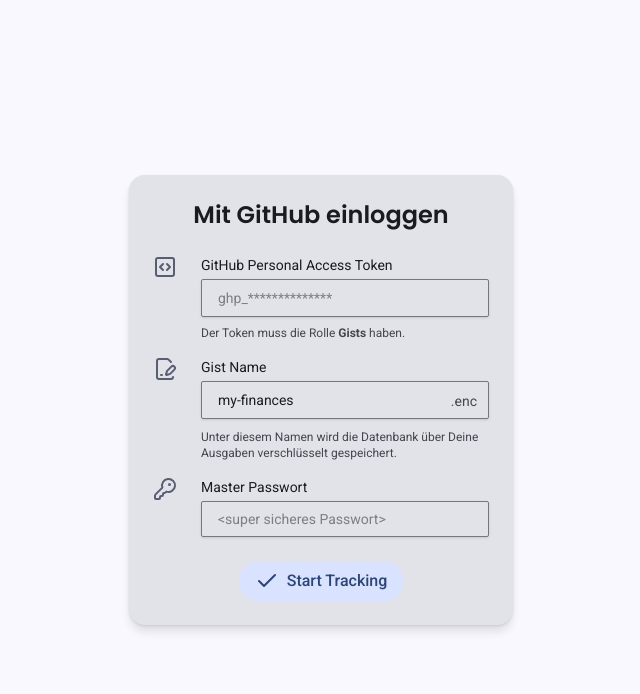
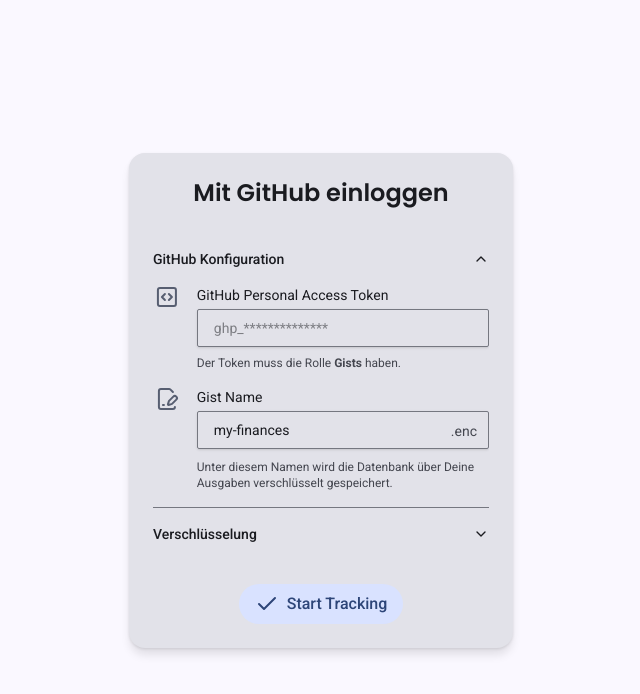
Before and after one commit to jgoedde/Finances, a React (Vite) app: page /setup in a window 1280 px wide. Shown: the top 694 px of the page, without its empty margins (319-959 px from the left). Built offline with nearby package versions, Linux system fonts and the light colour scheme; what tailwindcss-motion would draw is missing.

Commit message:
accordionize

```diff
--- a/package.json
+++ b/package.json
@@ -23,6 +23,7 @@
         "@mantine/hooks": "^8.2.1",
         "@material/material-color-utilities": "^0.3.0",
         "@octokit/rest": "^22.0.0",
+        "@radix-ui/react-accordion": "^1.2.11",
         "@radix-ui/react-alert-dialog": "^1.1.14",
         "@radix-ui/react-avatar": "^1.1.10",
         "@radix-ui/react-checkbox": "^1.3.2",
--- /dev/null
+++ b/src/components/ui/accordion.tsx
@@ -0,0 +1,64 @@
+import * as React from "react";
+import * as AccordionPrimitive from "@radix-ui/react-accordion";
+import { ChevronDownIcon } from "lucide-react";
+
+import { cn } from "@/lib/utils";
+
+function Accordion({
+    ...props
+}: React.ComponentProps<typeof AccordionPrimitive.Root>) {
+    return <AccordionPrimitive.Root data-slot="accordion" {...props} />;
+}
+
+function AccordionItem({
+    className,
+    ...props
+}: React.ComponentProps<typeof AccordionPrimitive.Item>) {
+    return (
+        <AccordionPrimitive.Item
+            data-slot="accordion-item"
+            className={cn("border-outline border-b last:border-b-0", className)}
+            {...props}
+        />
+    );
+}
+
+function AccordionTrigger({
+    className,
+    children,
+    ...props
+}: React.ComponentProps<typeof AccordionPrimitive.Trigger>) {
+    return (
+        <AccordionPrimitive.Header className="flex">
+            <AccordionPrimitive.Trigger
+                data-slot="accordion-trigger"
+                className={cn(
+                    "focus-visible:border-ring focus-visible:ring-ring/50 flex flex-1 items-start justify-between gap-4 rounded-md py-4 text-left text-sm font-medium transition-all outline-none hover:underline focus-visible:ring-[3px] disabled:pointer-events-none disabled:opacity-50 [&[data-state=open]>svg]:rotate-180",
+                    className,
+                )}
+                {...props}
+            >
+                {children}
+                <ChevronDownIcon className="text-muted-foreground pointer-events-none size-4 shrink-0 translate-y-0.5 transition-transform duration-200" />
+            </AccordionPrimitive.Trigger>
+        </AccordionPrimitive.Header>
+    );
+}
+
+function AccordionContent({
+    className,
+    children,
+    ...props
+}: React.ComponentProps<typeof AccordionPrimitive.Content>) {
+    return (
+        <AccordionPrimitive.Content
+            data-slot="accordion-content"
+            className="data-[state=closed]:animate-accordion-up data-[state=open]:animate-accordion-down overflow-hidden text-sm"
+            {...props}
+        >
+            <div className={cn("pt-0 pb-4", className)}>{children}</div>
+        </AccordionPrimitive.Content>
+    );
+}
+
+export { Accordion, AccordionItem, AccordionTrigger, AccordionContent };
--- a/src/routes/setup.tsx
+++ b/src/routes/setup.tsx
@@ -20,6 +20,12 @@ import { Input } from "@/components/ui/input.tsx";
 import { useGitHubClient } from "@/gitHubClient.tsx";
 import { useGitHubConfig } from "@/hooks/useGitHubConfig.ts";
 import { useEncryption } from "@/components/use-encryption.ts";
+import {
+    Accordion,
+    AccordionContent,
+    AccordionItem,
+    AccordionTrigger,
+} from "@/components/ui/accordion.tsx";
 
 export const Route = createFileRoute("/setup")({
     component: RouteComponent,
@@ -203,6 +209,9 @@ function RouteComponent() {
         }
     }
 
+    const defaultAccordion =
+        (gitHubConfig.pat || "").trim() === "" ? "item-1" : "item-2";
+
     return (
         <div className={"flex h-dvh items-center justify-center"}>
             <div className="bg-surface-container-highest w-full max-w-sm rounded-2xl p-6 shadow-xl">
@@ -224,25 +233,42 @@ function RouteComponent() {
                         </div>
                     )}
 
-                    {/* GitHub Token Input */}
-                    <div className={"flex gap-x-8"}>
-                        <div className={"text-secondary size-4"}>
-                            <SquareCode />
+                    <Accordion
+                        type="single"
+                        collapsible
+                        defaultValue={defaultAccordion}
+                    >
+                        <AccordionItem value="item-1">
+                            <AccordionTrigger>
+                                GitHub Konfiguration
+                            </AccordionTrigger>
+                            <AccordionContent>
+                                <div className={"flex flex-col space-y-4"}>
+                                    <div className={"flex gap-x-4"}>
+                                        <div className={"text-secondary w-8"}>
+                                            <SquareCode className={"w-full"} />
                                         </div>
                                         <div className={"w-full"}>
-                            <label htmlFor="token" className="block text-sm">
+                                            <label
+                                                htmlFor="token"
+                                                className="block text-sm"
+                                            >
                                                 GitHub Personal Access Token
                                             </label>
                                             <input
-                                autoComplete={"current-password"}
-                                type="password"
+                                                autoComplete={
+                                                    "current-password"
+                                                }
+                                                type="text"
                                                 id="token"
                                                 name="token"
                                                 placeholder="ghp_**************"
                                                 className="border-outline mt-1 block w-full rounded-xs border px-4 py-2 text-sm shadow-sm"
                                                 value={gitHubConfig.pat ?? ""}
                                                 onChange={handleTokenChange}
-                                onBlur={() => void handleTokenBlur()}
+                                                onBlur={() =>
+                                                    void handleTokenBlur()
+                                                }
                                                 required
                                             />
                                             <div
@@ -250,19 +276,22 @@ function RouteComponent() {
                                                     "text-on-surface-variant mx-auto mt-2 text-xs"
                                                 }
                                             >
-                                Der Token muss die Rolle <strong>Gists</strong>{" "}
-                                haben.
+                                                Der Token muss die Rolle{" "}
+                                                <strong>Gists</strong> haben.
                                             </div>
                                         </div>
                                     </div>
 
                                     {/* Custom Text Input */}
-                    <div className={"flex gap-x-8"}>
-                        <div className={"text-secondary size-4"}>
-                            <FilePenLine />
+                                    <div className={"flex gap-x-4"}>
+                                        <div className={"text-secondary w-8"}>
+                                            <FilePenLine className={"w-full"} />
                                         </div>
                                         <div className={"w-full"}>
-                            <label htmlFor="gistName" className="block text-sm">
+                                            <label
+                                                htmlFor="gistName"
+                                                className="block text-sm"
+                                            >
                                                 Gist Name
                                             </label>
                                             <div className="relative mt-1 h-10">
@@ -273,7 +302,9 @@ function RouteComponent() {
                                                     placeholder="my-finances"
                                                     className="border-outline absolute block w-full rounded-xs border px-4 py-2 pr-12 text-sm shadow-sm"
                                                     value={gistNameTmp}
-                                    onChange={handleGistNameChange}
+                                                    onChange={
+                                                        handleGistNameChange
+                                                    }
                                                     onBlur={handleGistNameBlur}
                                                     required
                                                 />
@@ -286,18 +317,27 @@ function RouteComponent() {
                                                     "text-on-surface-variant mx-auto mt-2 text-xs"
                                                 }
                                             >
-                                Unter diesem Namen wird die Datenbank über Deine
-                                Ausgaben verschlüsselt gespeichert.
+                                                Unter diesem Namen wird die
+                                                Datenbank über Deine Ausgaben
+                                                verschlüsselt gespeichert.
                                             </div>
                                         </div>
                                     </div>
-
-                    <div className={"flex gap-x-8"}>
-                        <div className={"text-secondary size-4"}>
-                            <KeyRound />
+                                </div>
+                            </AccordionContent>
+                        </AccordionItem>
+                        <AccordionItem value="item-2">
+                            <AccordionTrigger>Verschlüsselung</AccordionTrigger>
+                            <AccordionContent>
+                                <div className={"flex gap-x-4"}>
+                                    <div className={"text-secondary w-8"}>
+                                        <KeyRound className={"w-full"} />
                                     </div>
                                     <div className={"w-full"}>
-                            <label htmlFor="master" className="block text-sm">
+                                        <label
+                                            htmlFor="master"
+                                            className="block text-sm"
+                                        >
                                             Master Passwort
                                         </label>
                                         <Input
@@ -305,8 +345,12 @@ function RouteComponent() {
                                             id={"master"}
                                             value={key ?? ""}
                                             type={"password"}
-                                onChange={(e) => setKey(e.target.value)}
-                                placeholder={"<super sicheres Passwort>"}
+                                            onChange={(e) =>
+                                                setKey(e.target.value)
+                                            }
+                                            placeholder={
+                                                "<super sicheres Passwort>"
+                                            }
                                             className={
                                                 "border-outline mt-1 block w-full rounded-xs border px-4 py-2 text-sm shadow-sm"
                                             }
@@ -314,6 +358,9 @@ function RouteComponent() {
                                         />
                                     </div>
                                 </div>
+                            </AccordionContent>
+                        </AccordionItem>
+                    </Accordion>
 
                     {authCheck.isAuthenticated && (
                         <div className={"flex flex-col gap-y-2"}>
```
Also changed, not shown: 1 other file (tests, documents, lock files or other folders). Lines whose indentation alone changed are shown as unchanged.
